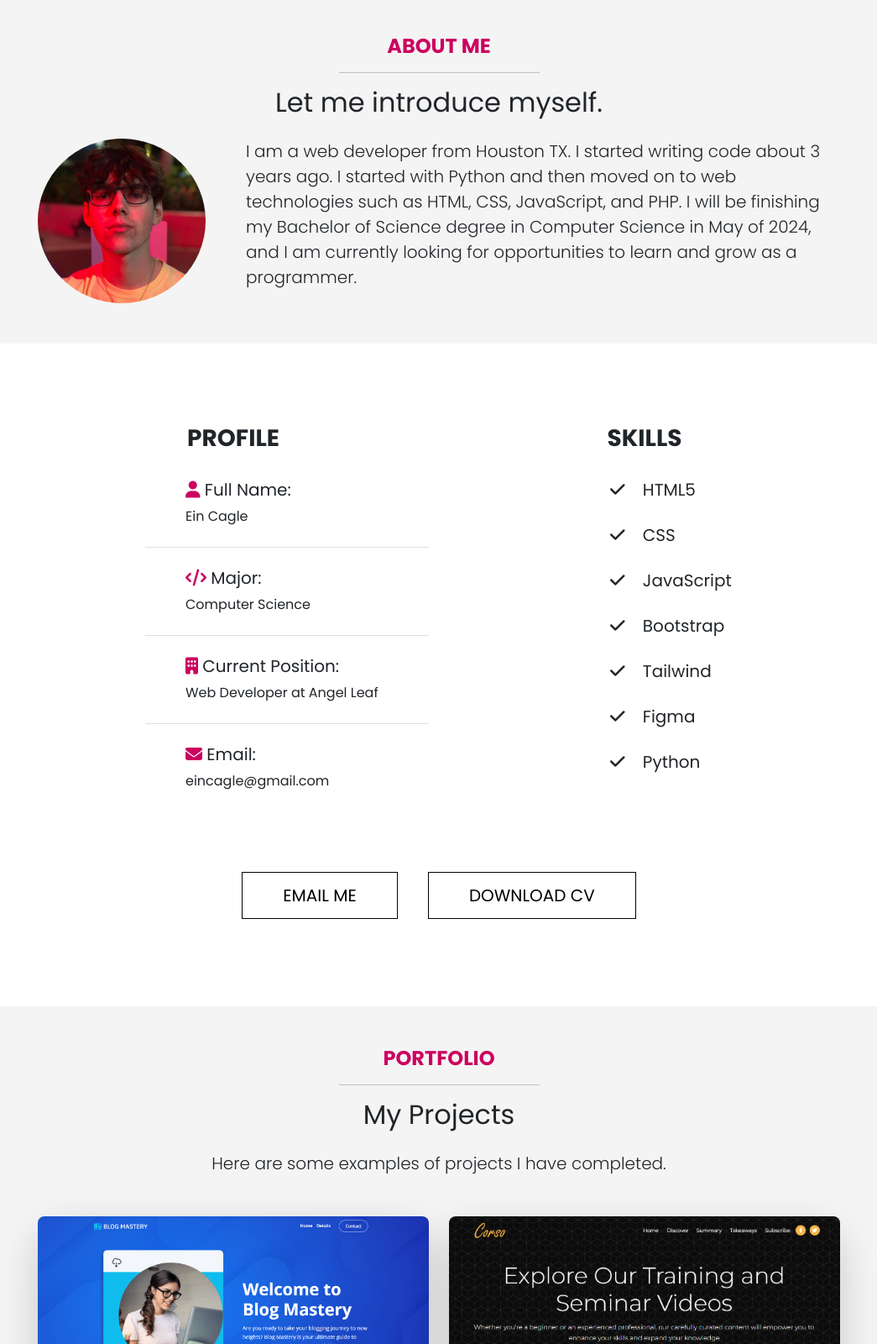
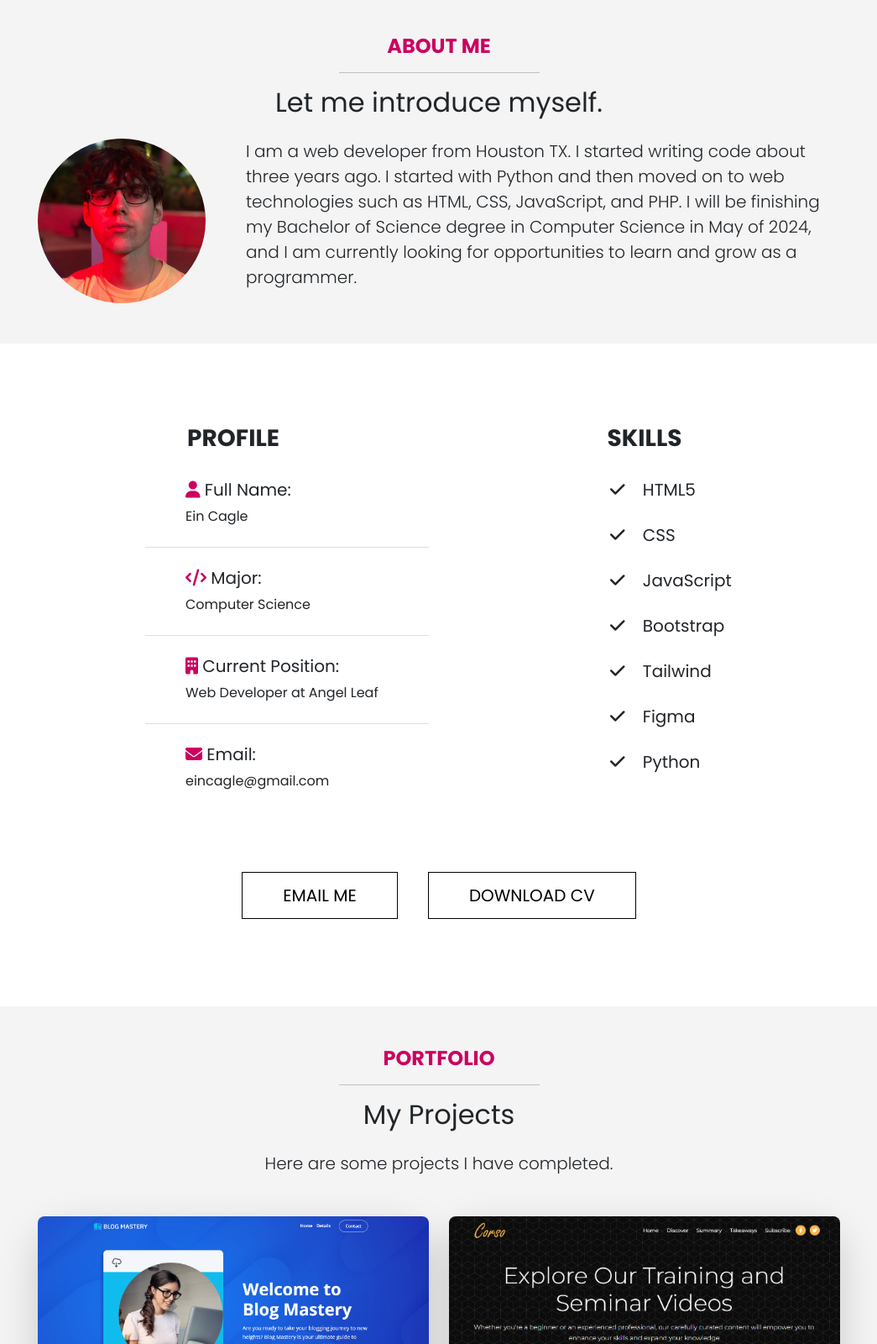
Before and after one commit to eincagle/personal-portfolio, a website: page index.html in a window 1280 px wide. Shown: the part 807-2407 px from the top of the page at 84% size, without its empty margins (117-1162 px from the left). Drawn offline with nearby package versions, Linux system fonts and the light colour scheme; files that its build step writes are made by us from their sources.

Commit message:
Fixed wording

```diff
--- a/index.html
+++ b/index.html
@@ -68,7 +68,7 @@
         <div class="about-content d-flex gap-5 align-items-center h-100">
           <img src="images/IMG_1191.jpg" alt="" class="about-img img-fluid rounded-circle">
           <p class="lead">
-            I am a web developer from Houston TX. I started writing code about 3
+            I am a web developer from Houston TX. I started writing code about three
             years ago. I started with Python and then moved on to web technologies
             such as HTML, CSS, JavaScript, and PHP. I will be finishing my Bachelor of
             Science degree in Computer Science in May of 2024, and I am currently
@@ -140,7 +140,7 @@
           </h4>
           <hr class="w-25 mx-auto">
           <h2 class="mb-4">My Projects</h2>
-          <p class="lead">Here are some examples of projects I have completed.</p>
+          <p class="lead">Here are some projects I have completed.</p>
         </div>
         <div class="row">
           <div class="col-md-6 mb-4">
```
